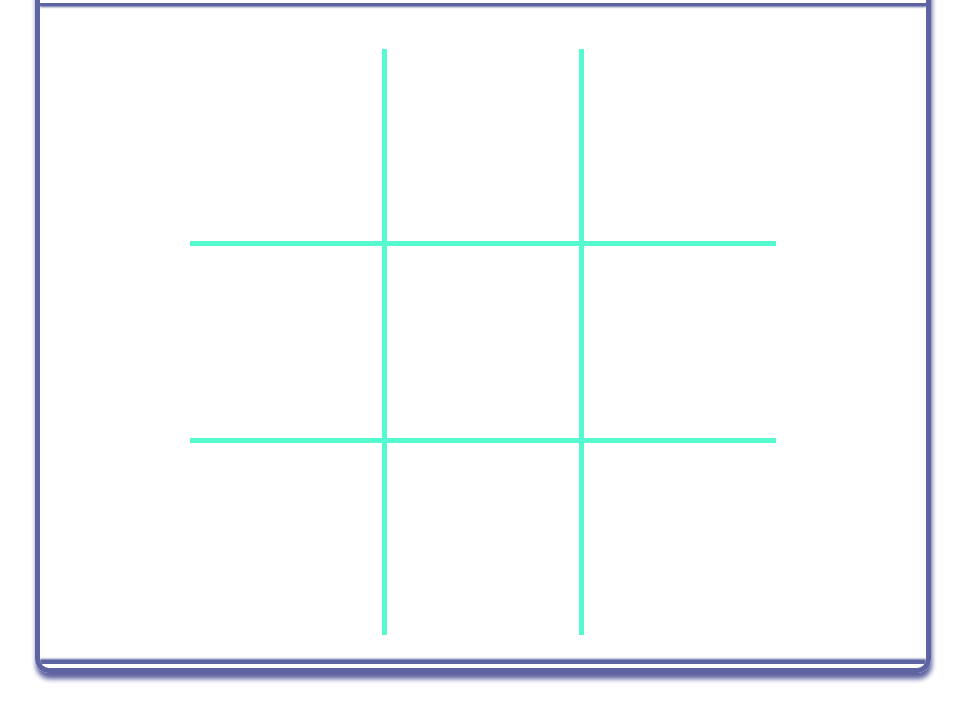
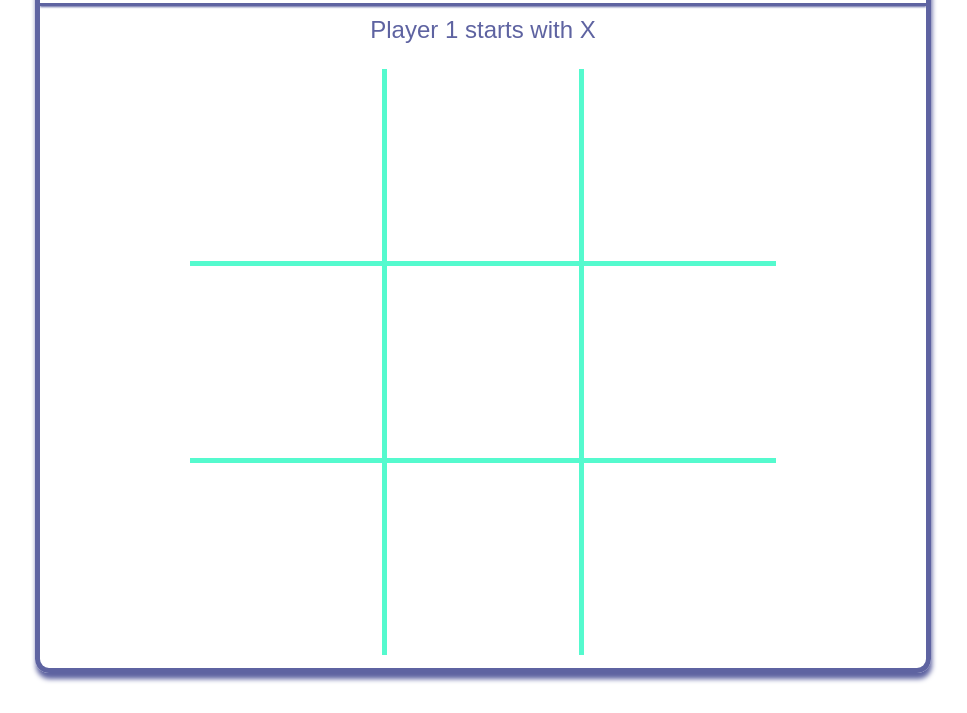
Before and after one commit to ahfercen/TicTacToe, a plain HTML site: page index.html in a window 1280 px wide. Shown: the part 97-810 px from the top of the page, without its empty margins (157-1124 px from the left). Drawn offline with Linux system fonts and the light colour scheme.

Commit message:
Instruction JS and styling

```diff
--- a/index.html
+++ b/index.html
@@ -19,7 +19,7 @@
             </div>
         </div>
         <div class="game-area">
-            <div class="result hidden">
+            <div class="result hidden" id="instruction">
                 This is hidden results text
             </div>
             <div class="board">
--- a/script.js
+++ b/script.js
@@ -45,5 +45,7 @@ const gameState = (() =>{
     Array.from(board.getCells()).forEach(element => {
         element.addEventListener("click",_cellClicked);
     });
-
+    const _instruction = document.getElementById("instruction");
+    _instruction.textContent = "Player 1 starts with X"
+    _instruction.classList.remove("hidden");
 })();
--- a/style.css
+++ b/style.css
@@ -36,6 +36,11 @@ body{
 #title{
     color:#5e63a1;
     margin: 0px;
+}
+#instruction{
+    padding-top: 10px;
+    color: #5e63a1;
+    font-size: 150%;
 }
 .score{
     flex: 1;
```
